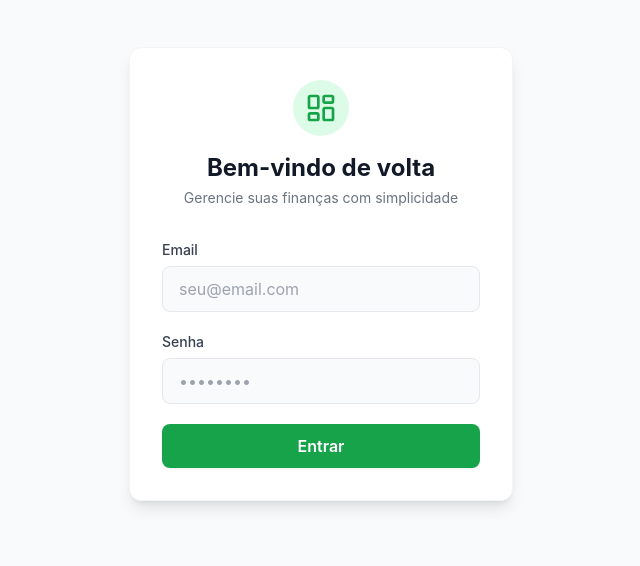
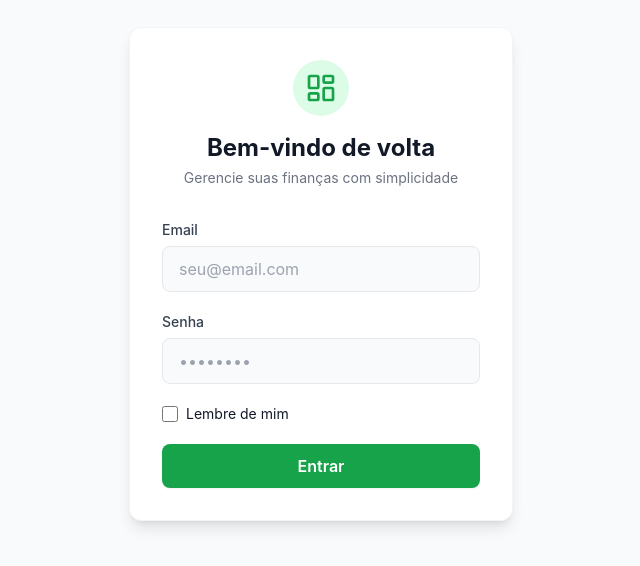
Before and after one commit to DiogoWernek/myFinances, a React (Vite) app: page /login in a window 1280 px wide. Shown: the part 126-692 px from the top of the page, without its empty margins (319-959 px from the left). Built offline with nearby package versions, Linux system fonts and the light colour scheme; no server answers.

Commit message:
Ajustando vercel e login

```diff
--- a/src/constants.ts
+++ b/src/constants.ts
@@ -1,3 +1,3 @@
-export const CATEGORIES = ['Tech', 'Alimentação', 'Lazer', 'Viagem', 'Transporte', 'Outros'];
+export const CATEGORIES = ['Tech', 'Alimentação', 'Lazer', 'Viagem', 'Transporte', 'Outros', 'Saúde'];
 
-export const COLORS = ['#22c55e', '#16a34a', '#15803d', '#166534', '#14532d', '#86efac', '#4ade80', '#bbf7d0'];
+export const COLORS = ['#22c55e', '#16a34a', '#15803d', '#166534', '#14532d', '#86efac', '#4ade80', '#bbf7d0', '#bbf7dE'];
--- a/src/pages/Login.tsx
+++ b/src/pages/Login.tsx
@@ -6,9 +6,21 @@ import { LayoutDashboard } from 'lucide-react';
 const Login: React.FC = () => {
   const [email, setEmail] = useState('');
   const [password, setPassword] = useState('');
+  const [rememberMe, setRememberMe] = useState(false);
   const [loading, setLoading] = useState(false);
   const [error, setError] = useState<string | null>(null);
   const navigate = useNavigate();
+
+  React.useEffect(() => {
+    const savedEmail = localStorage.getItem('savedEmail');
+    const savedPassword = localStorage.getItem('savedPassword');
+
+    if (savedEmail && savedPassword) {
+      setEmail(savedEmail);
+      setPassword(savedPassword);
+      setRememberMe(true);
+    }
+  }, []);
 
   const handleLogin = async (e: React.FormEvent) => {
     e.preventDefault();
@@ -24,6 +36,13 @@ const Login: React.FC = () => {
       setError(error.message);
       setLoading(false);
     } else {
+      if (rememberMe) {
+        localStorage.setItem('savedEmail', email);
+        localStorage.setItem('savedPassword', password);
+      } else {
+        localStorage.removeItem('savedEmail');
+        localStorage.removeItem('savedPassword');
+      }
       navigate('/');
     }
   };
@@ -75,6 +94,20 @@ const Login: React.FC = () => {
             />
           </div>
 
+          <div className="flex items-center">
+            <input
+              id="remember-me"
+              name="remember-me"
+              type="checkbox"
+              className="h-4 w-4 text-primary-600 focus:ring-primary-500 border-gray-300 rounded cursor-pointer"
+              checked={rememberMe}
+              onChange={(e) => setRememberMe(e.target.checked)}
+            />
+            <label htmlFor="remember-me" className="ml-2 block text-sm text-gray-900 cursor-pointer select-none">
+              Lembre de mim
+            </label>
+          </div>
+
           <button
             className="w-full bg-primary-600 hover:bg-primary-700 text-white font-semibold py-2.5 rounded-lg transition-colors duration-200 shadow-sm hover:shadow active:scale-[0.98]"
             type="submit"
```
Also changed, not shown: vercel.json (added).
